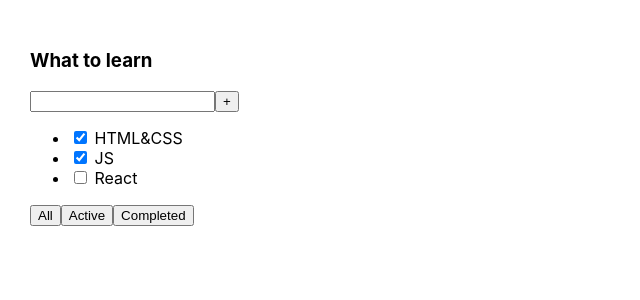
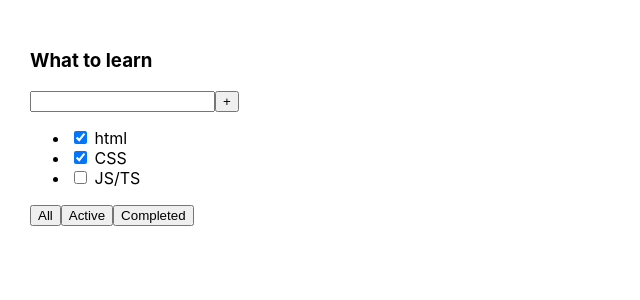
Before and after one commit to ArtemHard/todolist, a React (Create React App) app: page / in a window 1280 px wide. Shown: the top 300 px of the page, without its empty margins (0-640 px from the left). Built offline with nearby package versions, Linux system fonts and the light colour scheme.

Commit message:
new info from lessons

```diff
--- a/src/App.tsx
+++ b/src/App.tsx
@@ -1,26 +1,21 @@
 import React from 'react';
 import './App.css';
+import TodoList, {TaskType} from "./TodoList/TodoList";
 
 function App() {
+
+    const todoListTitle_1 = "What to learn"
+    const todoListTitle_2 = "What to buy"
+
+
+    const tasks_1:Array<TaskType> = [
+        {id: 1, title: "html", isDone: true},
+        {id: 2, title: "CSS", isDone: true},
+        {id: 3, title: "JS/TS", isDone: false}
+    ]
     return (
         <div className="App">
-            <div>
-                <h3>What to learn</h3>
-                <div>
-                    <input/>
-                    <button>+</button>
-                </div>
-                <ul>
-                    <li><input type="checkbox" checked={true}/> <span>HTML&CSS</span></li>
-                    <li><input type="checkbox" checked={true}/> <span>JS</span></li>
-                    <li><input type="checkbox" checked={false}/> <span>React</span></li>
-                </ul>
-                <div>
-                    <button>All</button>
-                    <button>Active</button>
-                    <button>Completed</button>
-                </div>
-            </div>
+            <TodoList title={todoListTitle_1} tasks={tasks_1}/>
         </div>
     );
 }
--- /dev/null
+++ b/src/TodoList/TodoList.tsx
@@ -0,0 +1,45 @@
+import React, {FC} from 'react';
+
+export type TaskType = {
+    id: number
+    title: string
+    isDone: boolean
+}
+
+type TodoListPropsType = {
+    title: string
+    tasks: Array<TaskType>
+}
+const TodoList: FC<TodoListPropsType> = (props) => {
+
+    let tasksList
+    if (props.tasks.length === 0) {
+        tasksList = <span>Your task is empty</span>
+    } else {
+        tasksList = props.tasks.map((task: TaskType) => {
+            return (
+                <li><input type="checkbox" checked={task.isDone}/> <span>{task.title}</span></li>
+            )
+        })
+    }
+
+    return (
+        <div>
+            <h3>{props.title}</h3>
+            <div>
+                <input/>
+                <button>+</button>
+            </div>
+            <ul>
+                {tasksList}
+            </ul>
+            <div>
+                <button>All</button>
+                <button>Active</button>
+                <button>Completed</button>
+            </div>
+        </div>
+    );
+};
+
+export default TodoList;
```
